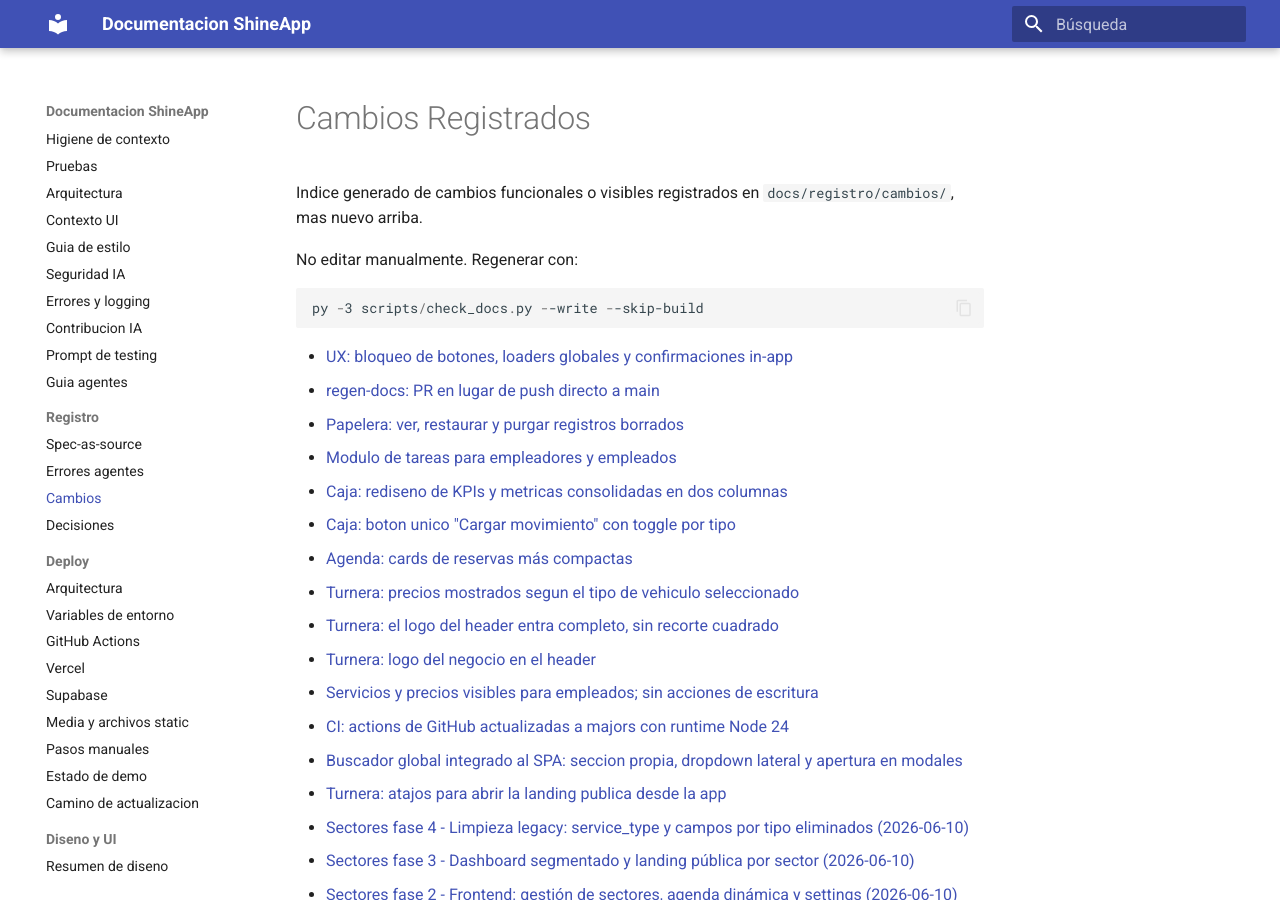
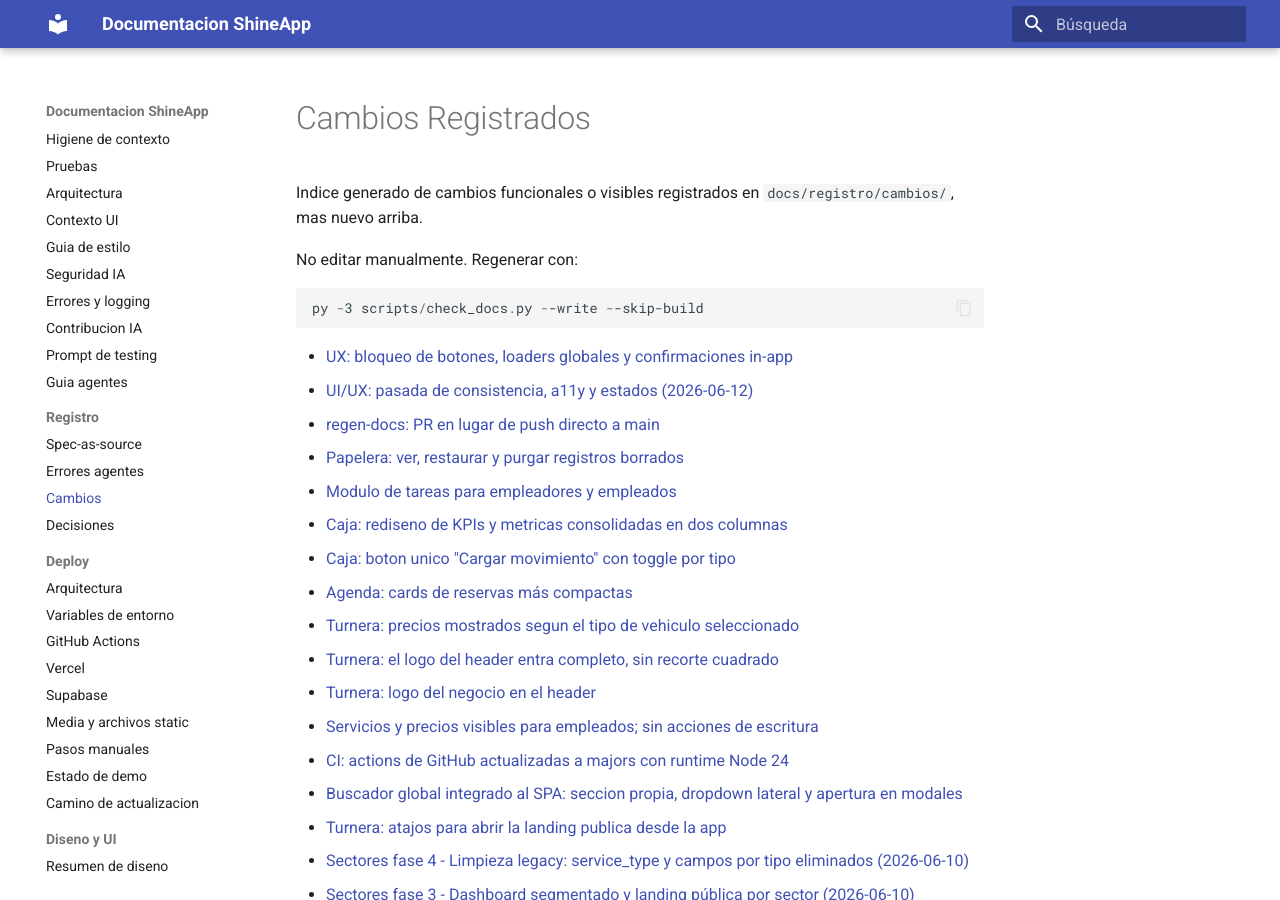
Before and after one commit to juanikitro/ShineApp, an MkDocs documentation site: the page built from docs/registro/cambios/index.md, in a window 1280 px wide and 900 px high. Built offline with MkDocs 1.6.1 and Material for MkDocs 9.7.7, drawn with Linux system fonts in a browser that asks for light colours.

Commit message:
docs: regen changelog e indices (entrada 2026-06-12 ui-audit-fixes)
Co-Authored-By: Claude Opus 4.8 <noreply@anthropic.com>

````diff
--- a/docs/registro/cambios/index.md
+++ b/docs/registro/cambios/index.md
@@ -10,6 +10,7 @@ py -3 scripts/check_docs.py --write --skip-build
 ```
 
 - [UX: bloqueo de botones, loaders globales y confirmaciones in-app](2026-06-12-ux-loading-y-bloqueo-de-botones.md)
+- [UI/UX: pasada de consistencia, a11y y estados (2026-06-12)](2026-06-12-ui-audit-fixes.md)
 - [regen-docs: PR en lugar de push directo a main](2026-06-12-regen-docs-via-pr.md)
 - [Papelera: ver, restaurar y purgar registros borrados](2026-06-12-papelera-restore-borrado-logico.md)
 - [Modulo de tareas para empleadores y empleados](2026-06-12-modulo-tareas.md)
````
Also changed, not shown: CHANGELOG.md (+1 -0 lines).
